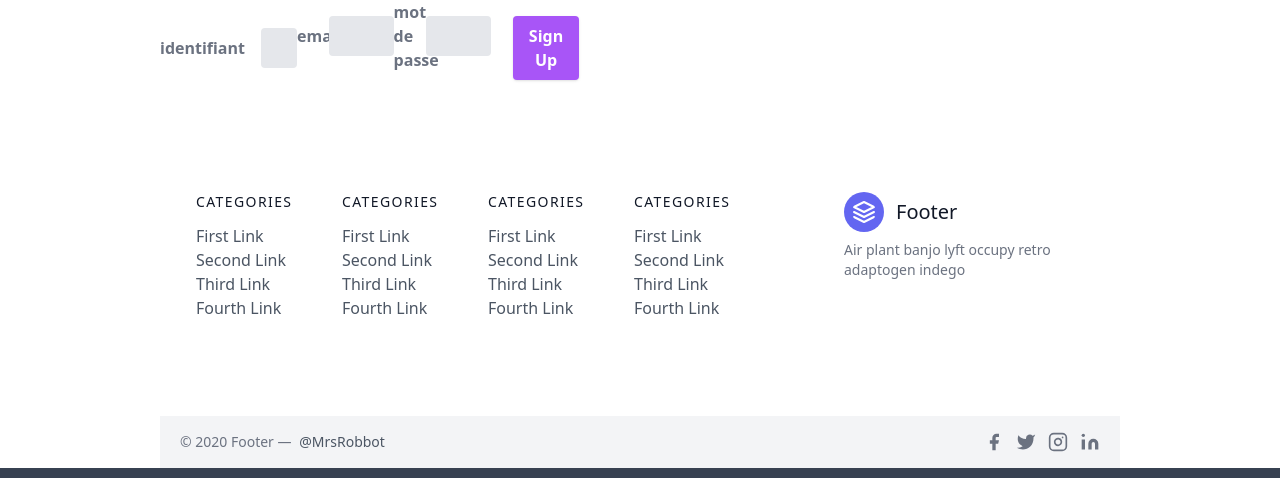
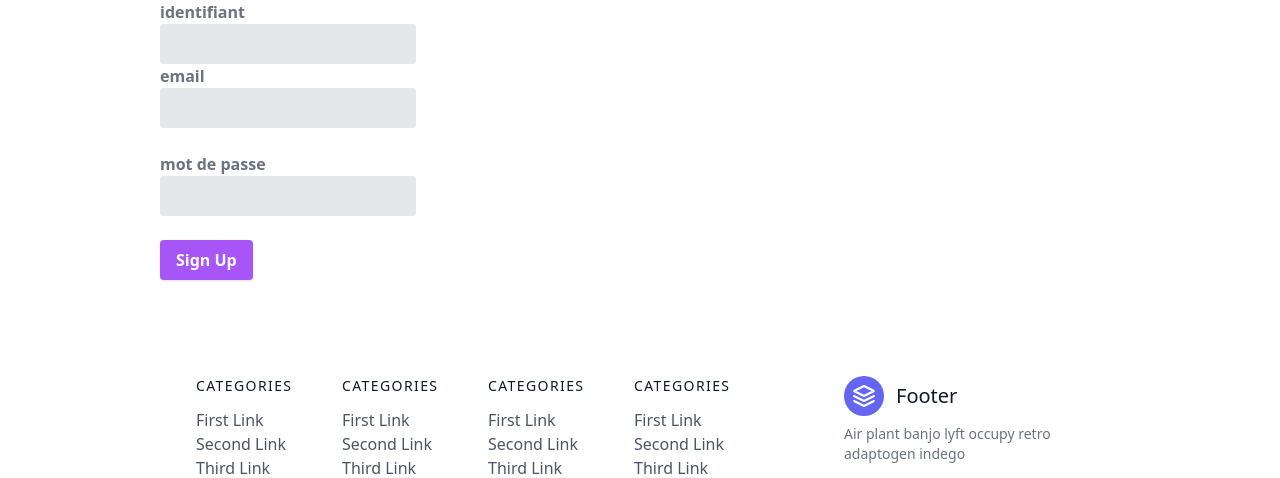
Before and after one commit to mdervaux/tp_library, a PHP site: page /inscription/inscription in a window 1280 px wide. Shown: the part 742-1220 px from the top of the page. Run offline with PHP 8.4, Linux system fonts and the light colour scheme; some libraries are stand-ins or nearby versions.

Commit message:
fix: page inscription

```diff
--- a/Views/Inscription/inscription.php
+++ b/Views/Inscription/inscription.php
@@ -1,16 +1,16 @@
 <form class="w-full max-w-sm"  action="Controllers/ScriptInscription.php" method="POST">
-  <div class="md:flex md:items-center">
+  <div>
     <div class="md:w-1/3">
-      <label class="block text-gray-500 font-bold md:text-right mb-1 md:mb-0 pr-4" for="inline-full-name">
+      <label class="block text-gray-500 font-bold  mb-1 md:mb-0 pr-4" for="inline-full-name">
         identifiant
       </label>
     </div>
     <div class="md:w-2/3">
       <input class="bg-gray-200 appearance-none border-2 border-gray-200 rounded w-full py-2 px-4 text-gray-700 leading-tight focus:outline-none focus:bg-white focus:border-purple-500" id="inline-full-name" type="text" name="nom_utilisateur">
     </div>
-    <div class="md:flex md:items-center mb-6">
+    <div class=" mb-6">
     <div class="md:w-1/3">
-      <label class="block text-gray-500 font-bold md:text-right mb-1 md:mb-0 pr-4" for="inline-full-name">
+      <label class="block text-gray-500 font-bold  mb-1 md:mb-0 pr-4" for="inline-full-name">
         email
       </label>
     </div>
@@ -18,9 +18,9 @@
       <input class="bg-gray-200 appearance-none border-2 border-gray-200 rounded w-full py-2 px-4 text-gray-700 leading-tight focus:outline-none focus:bg-white focus:border-purple-500" id="inline-full-name" type="text" name="email">
     </div>
   </div>
-  <div class="md:flex md:items-center mb-6">
+  <div class=" mb-6">
     <div class="md:w-1/3">
-      <label class="block text-gray-500 font-bold md:text-right mb-1 md:mb-0 pr-4" for="inline-password">
+      <label class="block text-gray-500 font-bold  mb-1 md:mb-0 pr-4" for="inline-password">
         mot de passe
       </label>
     </div>
@@ -28,11 +28,11 @@
       <input class="bg-gray-200 appearance-none border-2 border-gray-200 rounded w-full py-2 px-4 text-gray-700 leading-tight focus:outline-none focus:bg-white focus:border-purple-500" id="inline-password" type="password" name="mot_de_passe">
     </div>
   </div>
-  <div class="md:flex md:items-center mb-6">
+  <div class=" mb-6">
     <div class="md:w-1/3"></div>
 
   </div>
-  <div class="md:flex md:items-center">
+  <div>
     <div class="md:w-1/3"></div>
     <div class="md:w-2/3">
       <button class="shadow bg-purple-500 hover:bg-purple-400 focus:shadow-outline focus:outline-none text-white font-bold py-2 px-4 rounded" type="submit">
```
